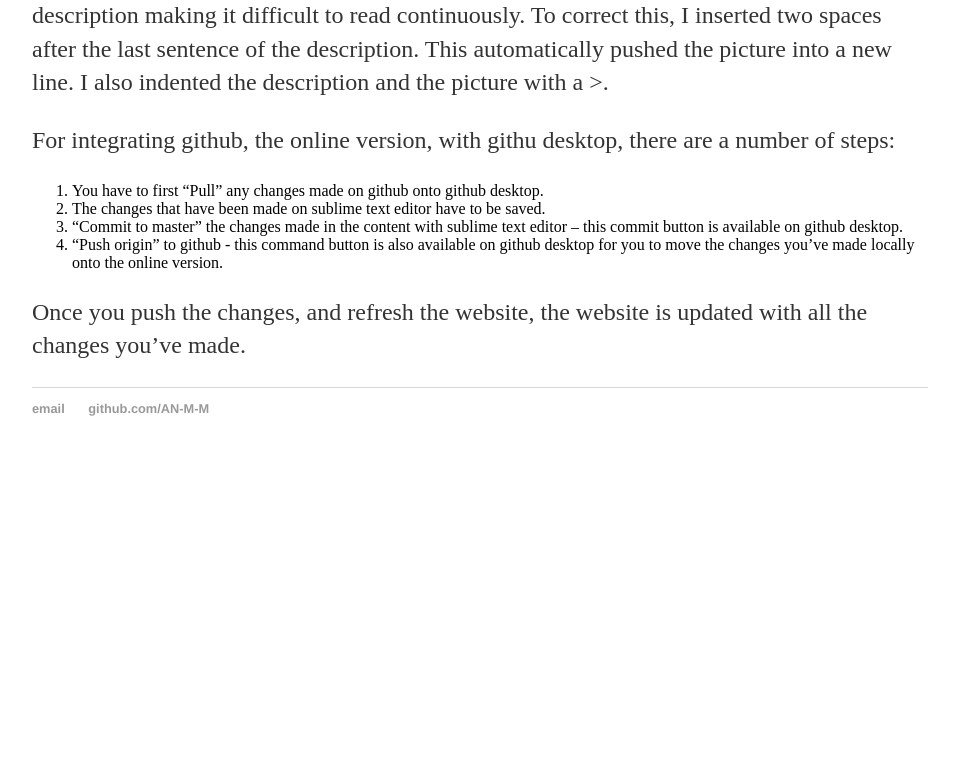
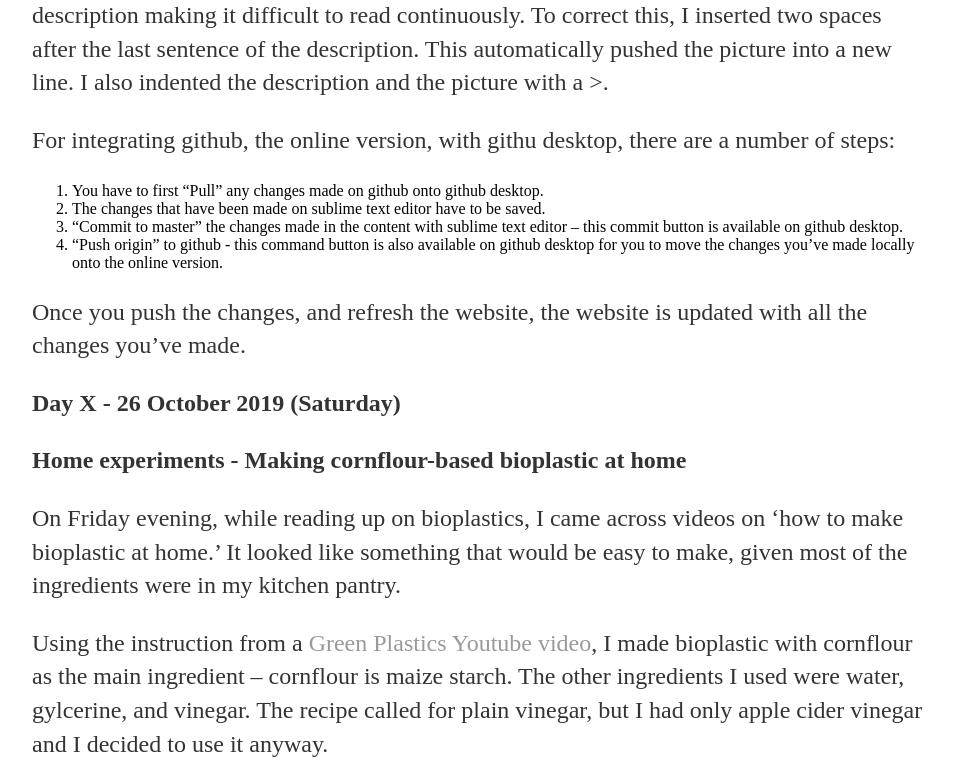
Before and after one commit to AN-M-M/AN-M-M.github.io, a Jekyll site: the page built from _posts/2019-10-25-Week-2-Project-Management.md, in a window 1280 px wide and 1400 px high, scrolled down 2277 px. Shown: the top 765 px of the window, without its empty margins (160-1119 px from the left). Built offline with Jekyll 4.4.1, drawn with Linux system fonts in a browser that asks for light colours; before the commit the page ends 2753 px from its top, so only the background shows below that; some of the changed text lies outside the part shown; grey boxes are pictures that could not be loaded.

Commit message:
bioplastic
bioplastic

```diff
--- a/_posts/2019-10-25-Week-2-Project-Management.md
+++ b/_posts/2019-10-25-Week-2-Project-Management.md
@@ -50,3 +50,23 @@ For integrating github, the online version, with githu desktop, there are a numb
 4. "Push origin" to github - this command button is also available on github desktop for you to move the changes you've made locally onto the online version.
 
 Once you push the changes, and refresh the website, the website is updated with all the changes you've made.
+
+**Day X - 26 October 2019 (Saturday)**
+
+**Home experiments - Making cornflour-based bioplastic at home**
+
+On Friday evening, while reading up on bioplastics, I came across videos on 'how to make bioplastic at home.' It looked like something that would be easy to make, given most of the ingredients were in my kitchen pantry.
+
+Using the instruction from a [Green Plastics Youtube video](https://www.youtube.com/watch?v=5M_eDLyfzp8), I made bioplastic with cornflour as the main ingredient -- cornflour is maize starch. The other ingredients I used were water, gylcerine, and vinegar. The recipe called for plain vinegar, but I had only apple cider vinegar and I decided to use it anyway.
+
+![ingredients picture](/images/ingredients.jpg)
+
+This is what the bioplastic looked like when I just took it hot off the stove and spread it on a aluminium foil.
+
+![set bioplastic](/images/setbioplastic.jpg)
+
+I made this at around 10am on Saturday morning, and kept the foil with the bioplastic in a safe, cool place away from moisture to ensure that the bioplastic sets thoroughly. I checked around 10am on Sunday morning, 24 hours after I'd made it, and it had cooled down completely and set as well. It had a pungent apple cider vinegar smell, which is to be expected I suppose. The texture was a little brittle -- when I tried stretching the bioplastic sheet, it tore the sheet. The sheet feels a little rubbery as well, and not the typicaly plastic texture that I expected.
+
+![cornflour plastic](/images/cornflourplastic.jpg)
+
+This was a good start to understanding materials, and I'm looking forward to making more of this bioplastic with other plant starch varieties.
```
Also changed, not shown: 4 other files.
